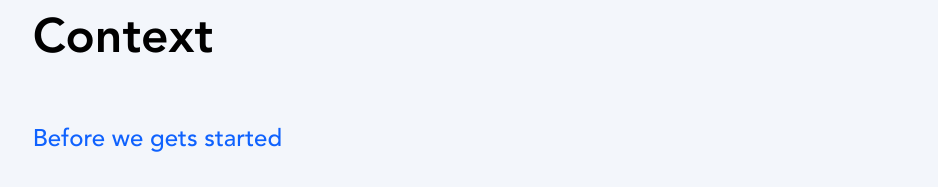
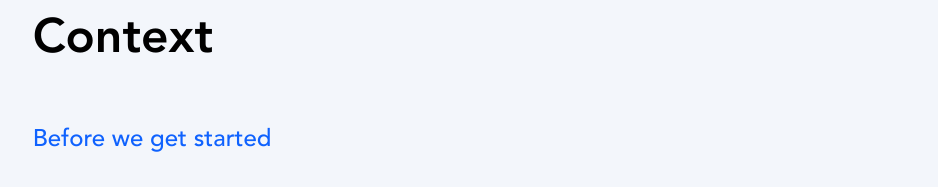
Before and after one commit to Rishab2000/Design-Portfolio, a React (Create React App) app: page /#/self-service-portal in a window 1280 px wide. Shown: the part 980-1167 px from the top of the page, without its empty margins (74-1012 px from the left). Built offline with nearby package versions, Linux system fonts and the light colour scheme; grey boxes are pictures that could not be loaded.

Commit message:
ibm update

```diff
--- a/src/content/ibm/ibm.js
+++ b/src/content/ibm/ibm.js
@@ -90,7 +90,7 @@ const IBM = (props) => {
           />
         </ProjectSubDescContainer>
 
-        <ProjectSubDescContainer sectionTitle="Where to now">
+        <ProjectSubDescContainer sectionTitle="Where to now?">
           <div className="flex flex-col md:flex-row md:gap-16 mt-8">
             <ProjectSectionHome
               className="group w-12/12 md:w-4/12"
--- a/src/content/selfServicePortal/selfServicePortal.js
+++ b/src/content/selfServicePortal/selfServicePortal.js
@@ -26,7 +26,7 @@ const SelfServicePortal = (props) => {
       <ProjectSubDescContainer sectionTitle="Context">
         <ProjectSection
           color="text-blue-ibm"
-          heading="Before we gets started"
+          heading="Before we get started"
           desc={
             <span className="flex md:flex-row flex-col items-center mt-8">
               <img
```
